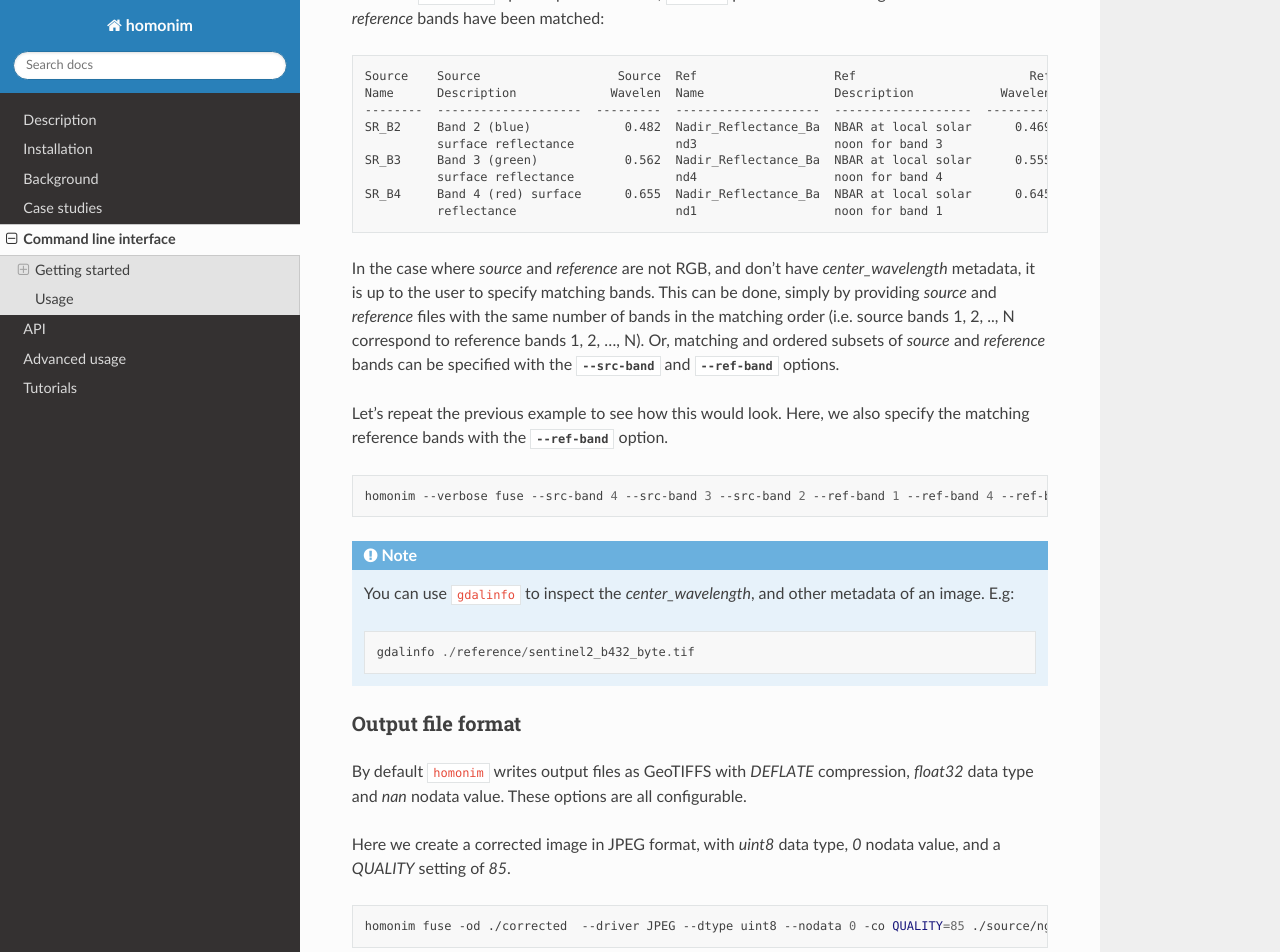
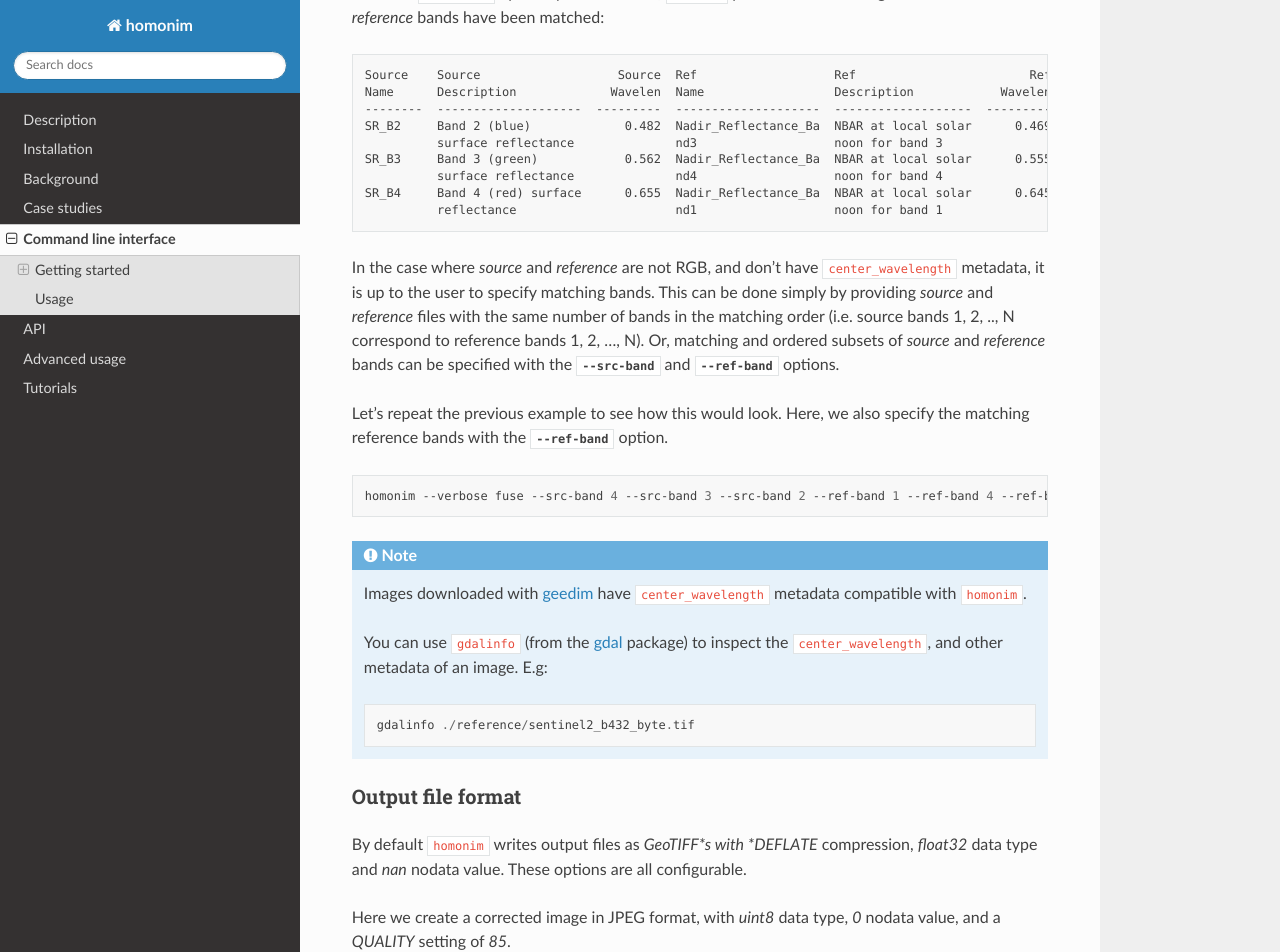
Before and after one commit to leftfield-geospatial/homonim, a Sphinx documentation site: the page built from docs/cli.rst, in a window 1280 px wide and 1400 px high, scrolled down 2202 px. Shown: the top 952 px of the window. Built offline with Sphinx 7.4.7 and the Read the Docs theme 2.0.0, drawn with Linux system fonts in a browser that asks for light colours; pages that are not in the unit, such as notebooks, are missing from menus.

Commit message:
minor doc editing

```diff
--- a/docs/api.rst
+++ b/docs/api.rst
@@ -4,7 +4,7 @@
 Getting started
 ---------------
 
-The :class:`~homonim.fuse.RasterFuse` class implements surface reflectance correction.  Here we use it to correct an aerial image to surface reflectance, by fusing it with a Sentinel-2 reference.  The images are taken from the ``homonim`` test data.
+The :class:`~homonim.fuse.RasterFuse` class implements surface reflectance correction.  This code segment uses it to correct an aerial image by fusing it with a Sentinel-2 reference.  The images are taken from the ``homonim`` test data.
 
 .. literalinclude:: examples/api_example.py
     :language: python
@@ -35,7 +35,7 @@
        Source 0.390 93.517   2.454 28383
     Corrected 0.924 16.603   0.489 28383
 
-Take a look at the :ref:`tutorials <tutorials>` for a more comprehensive examples.
+Take a look at the :ref:`tutorials <tutorials>` for more examples.
 
 Reference
 ---------
--- a/docs/background.rst
+++ b/docs/background.rst
@@ -15,7 +15,7 @@
 - **Concurrency**: *source* and *reference* capture dates should be close in time, with minimal land cover change between them.
 - **Spectral similarity**: the *reference* should contain bands whose spectral responses overlap with those of the *source*.
 
-Satellite programs, such as Landsat, Sentinel-2, and MODIS, provide suitable *reference* surface reflectance imagery freely to the public.  |geedim|_ is recommended as a companion tool to ``homonim`` for acquiring cloud/shadow-free reference imagery from these, and other programs.  |geedim|_ acquired imagery includes metadata that is used by ``homonim`` for automatic matching of spectral bands.  Alternatively, satellite imagery is available from a number of sources, including the `Google <https://developers.google.com/earth-engine/datasets>`_, `Amazon <https://aws.amazon.com/earth/>`_ and `Microsoft <https://planetarycomputer.microsoft.com/catalog>`_ repositories.
+Satellite programs, such as Landsat, Sentinel-2, and MODIS, provide suitable *reference* imagery freely to the public.  |geedim|_ is recommended as a companion tool to ``homonim`` for acquiring cloud/shadow-free reference imagery from these, and other programs.  |geedim|_ acquired imagery includes metadata that is used by ``homonim`` for automatic spectral band matching.  Alternatively, satellite imagery is available from a number of sources including the `Google <https://developers.google.com/earth-engine/datasets>`_, `Amazon <https://aws.amazon.com/earth/>`_ and `Microsoft <https://planetarycomputer.microsoft.com/catalog>`_ repositories.
 
 .. note::
     The `regression modelling <tutorials/regression_modelling.ipynb>`_ and `drone correction <tutorials/drone_correction.ipynb>`_ tutorials include sections showing the use of |geedim|_ for downloading reference imagery.
--- a/docs/case_studies/classification.rst
+++ b/docs/case_studies/classification.rst
@@ -21,14 +21,14 @@
 
     **Class polygons**
 
-The aerial images were corrected with ``homonim`` using the *gain* model, a 1 pixel kernel, and a `MODIS NBAR <https://developers.google.com/earth-engine/datasets/catalog/MODIS_006_MCD43A4>`_ reference image.  As with the `aerial mosaic case study <aerial_mosaic.rst>`_, the MODIS image was chosen because it satisfies the :ref:`reference recommendations <reference_image>`, and due to the lack of higher resolution satellite imagery for the source capture dates (22 Jan to 8 Feb 2010).  Class densities (Gaussian kernel density estimates) are shown before and after correction, for the blue and NIR bands below.
+The aerial images were corrected with ``homonim`` using the *gain* model, a 1 pixel kernel, and a `MODIS NBAR <https://developers.google.com/earth-engine/datasets/catalog/MODIS_006_MCD43A4>`_ reference image.  As with the `aerial mosaic case study <aerial_mosaic.rst>`_, the MODIS image was chosen because it satisfies the :ref:`reference recommendations <reference_image>`, and due to a lack of higher resolution satellite imagery for the source capture dates (22 Jan to 8 Feb 2010).  Class densities (Gaussian kernel density estimates) are shown before and after correction, for the blue and NIR bands below.
 
 .. figure:: classification-spectral_kde.jpg
     :align: center
 
     **Class densities**
 
-The *spekboom* and *tree* classes appear more compact, and likely better separated after correction.
+The classes appear more compact, and likely better separated after correction.
 
 To quantify the effect of surface reflectance correction, a per-pixel naive Bayes classifier was evaluated on the source and corrected imagery.  Evaluation used the red, green, blue and NIR band pixel values as features, and a 10-fold cross-validation for training and testing.  This very basic classifier serves to compare the descriptive power of the source and corrected images.  Normalised confusion matrix, accuracy, and AUC (area under the ROC curve) values are tabulated below.
 
--- a/docs/cli.rst
+++ b/docs/cli.rst
@@ -43,7 +43,7 @@
 Basic fusion and comparison
 ~~~~~~~~~~~~~~~~~~~~~~~~~~~
 
-The ``gain-blk-offset`` model with a kernel shape of 5 x 5 pixels are the default fusion settings and work reasonably well for a variety of problems.  Here we specify these settings to correct the test aerial images with the Sentinel-2 reference.  The corrected images are placed in the *corrected* sub-directory.
+The *gain-blk-offset* model with a kernel shape of 5 x 5 pixels are the default fusion settings and work reasonably well for a variety of problems.  Here we specify these settings to correct the test aerial images with the Sentinel-2 reference.  The corrected images are placed in the *corrected* sub-directory.
 
 .. code:: shell
 
@@ -85,7 +85,7 @@
 Band matching
 ~~~~~~~~~~~~~
 
-``homonim`` automatically matches *source* to *reference* spectral bands when these images are either RGB or have *center_wavelength* metadata (as is the case with the ``homonim`` test data).  Subsets of *source* and/or *reference* bands to use for matching can be specified with the :option:`--src-band <homonim-fuse --src-band>` and :option:`--ref-band <homonim-fuse --ref-band>` options.
+``homonim`` automatically matches *source* to *reference* spectral bands when these images are either RGB or have ``center_wavelength`` metadata (as is the case with the ``homonim`` test data).  Subsets of *source* and/or *reference* bands to use for matching can be specified with the :option:`--src-band <homonim-fuse --src-band>` and :option:`--ref-band <homonim-fuse --ref-band>` options.
 
 Let's *fuse* (harmonise) the red, green and blue bands of the Landsat-8 reference with the MODIS NBAR reference.  The :option:`--src-band <homonim-fuse --src-band>` option is used to specify the Landsat-8 band numbers corresponding to red, green and blue.  ``homonim`` then finds the matching MODIS NBAR bands.
 
@@ -107,7 +107,7 @@
     SR_B4     Band 4 (red) surface      0.655  Nadir_Reflectance_Ba  NBAR at local solar      0.645
               reflectance                      nd1                   noon for band 1
 
-In the case where *source* and *reference* are not RGB, and don't have *center_wavelength* metadata, it is up to the user to specify matching bands.  This can be done, simply by providing *source* and *reference* files with the same number of bands in the matching order (i.e. source bands 1, 2, .., N correspond to reference bands 1, 2, ..., N).  Or, matching and ordered subsets of *source* and *reference* bands can be specified with the :option:`--src-band <homonim-fuse --src-band>` and :option:`--ref-band <homonim-fuse --ref-band>` options.
+In the case where *source* and *reference* are not RGB, and don't have ``center_wavelength`` metadata, it is up to the user to specify matching bands.  This can be done simply by providing *source* and *reference* files with the same number of bands in the matching order (i.e. source bands 1, 2, .., N correspond to reference bands 1, 2, ..., N).  Or, matching and ordered subsets of *source* and *reference* bands can be specified with the :option:`--src-band <homonim-fuse --src-band>` and :option:`--ref-band <homonim-fuse --ref-band>` options.
 
 Let's repeat the previous example to see how this would look.  Here, we also specify the matching reference bands with the :option:`--ref-band <homonim-fuse --ref-band>` option.
 
@@ -116,8 +116,9 @@
     homonim --verbose fuse --src-band 4 --src-band 3 --src-band 2 --ref-band 1 --ref-band 4 --ref-band 3 -od ./corrected --overwrite ./reference/landsat8_byte.tif ./reference/modis_nbar.tif
 
 .. note::
+    Images downloaded with `geedim <https://github.com/dugalh/geedim>`_ have ``center_wavelength`` metadata compatible with ``homonim``.
 
-    You can use ``gdalinfo`` to inspect the *center_wavelength*, and other metadata of an image.  E.g::
+    You can use ``gdalinfo`` (from the `gdal <https://github.com/OSGeo/gdal>`_ package) to inspect the ``center_wavelength``, and other metadata of an image.  E.g::
 
         gdalinfo ./reference/sentinel2_b432_byte.tif
 
@@ -125,7 +126,7 @@
 Output file format
 ~~~~~~~~~~~~~~~~~~
 
-By default ``homonim`` writes output files as GeoTIFFS with *DEFLATE* compression, *float32* data type and *nan* nodata value.  These options are all configurable.
+By default ``homonim`` writes output files as *GeoTIFF*s with *DEFLATE* compression, *float32* data type and *nan* nodata value.  These options are all configurable.
 
 Here we create a corrected image in JPEG format, with *uint8* data type, *0* nodata value, and a *QUALITY* setting of *85*.
 
```
